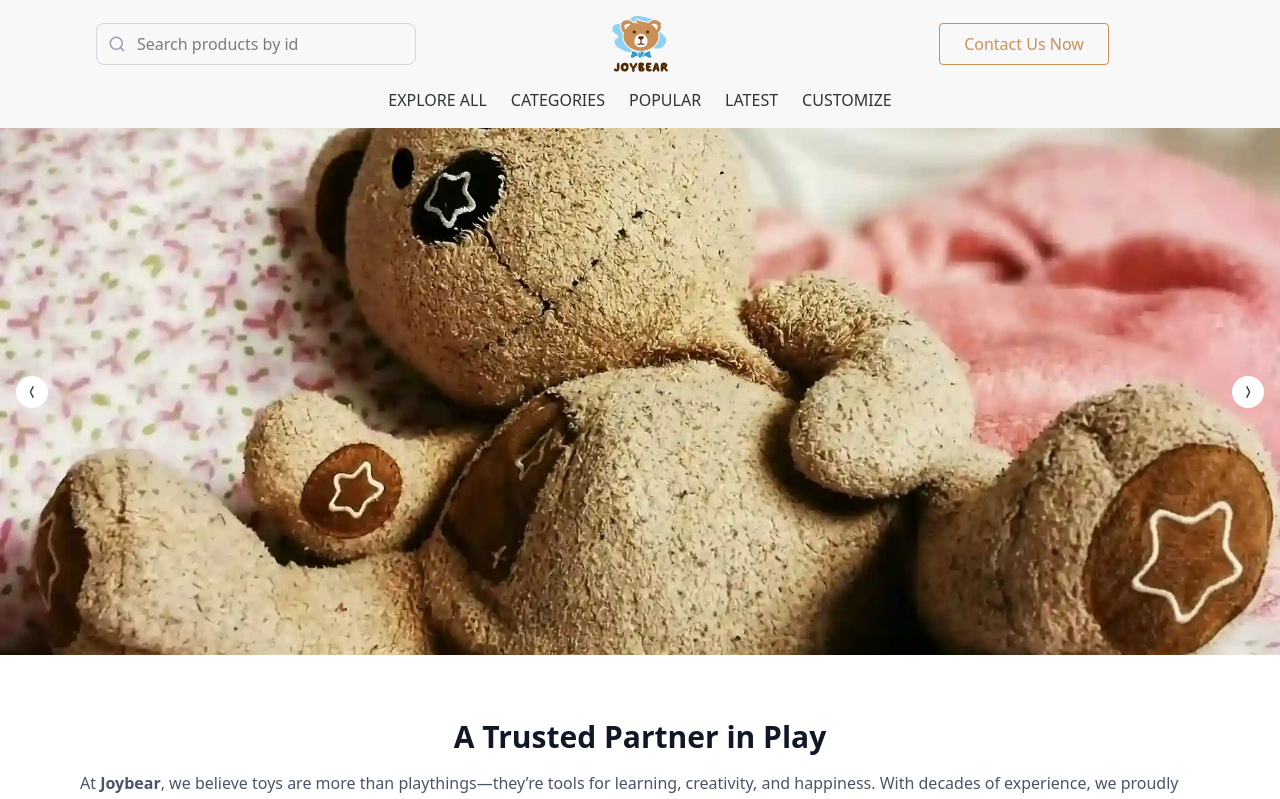
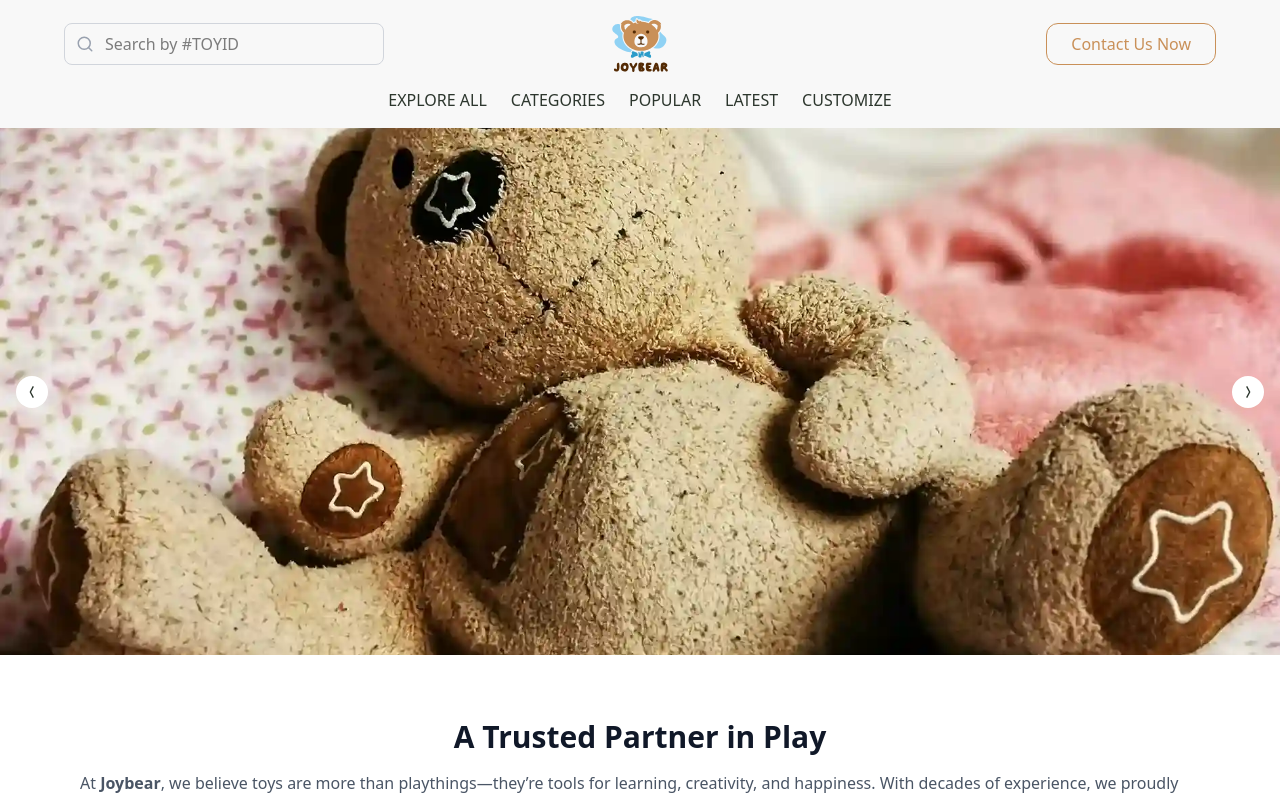
Before and after one commit to ThundeRayn/Joy-Bear, a React (Vite) app: page / in a window 1280 px wide. Shown: the top 799 px of the page. Built offline with nearby package versions, Linux system fonts and the light colour scheme; no server answers.

Commit message:
navbar good for now

```diff
--- a/src/components/Navbar.tsx
+++ b/src/components/Navbar.tsx
@@ -41,7 +41,8 @@ const Navbar = () => {
           {/* Desktop: Logo centered */}
           <div className='hidden md:flex justify-center items-center p-4'>
             <div className="w-full max-w-6xl mx-auto flex items-center">
-              <div className="flex-1 flex justify-center">
+
+              <div className="flex-1 flex justify-start">
                 <div className="w-full max-w-xs">
                   <Search />
                 </div>
@@ -55,11 +56,10 @@ const Navbar = () => {
                 </a>
               </div>
 
-              <div className="flex-1 flex justify-center">
+              <div className="flex-1 flex justify-end">
                 <a
                   href="/about"
-                  className="flex flex-end px-6 py-2 rounded-sm transition-colors duration-200 hover:text-[#624f33]
-                  border border-Joybrown hover:border-[#8b6f47] text-Joybrown font-medium"
+                  className="inline-block px-6 py-2 rounded-xl border border-Joybrown text-Joybrown font-medium transition-colors duration-200 hover:text-[#8b6f47] hover:border-[#8b6f47] whitespace-nowrap"
                 >
                   Contact Us Now
                 </a>
--- a/src/components/Search.tsx
+++ b/src/components/Search.tsx
@@ -6,7 +6,7 @@ interface SearchProps {
   placeholder?: string;
 }
 
-const Search: React.FC<SearchProps> = ({ onSearch, placeholder = 'Search products by id' }) => {
+const Search: React.FC<SearchProps> = ({ onSearch, placeholder = 'Search by #TOYID' }) => {
   const [query, setQuery] = useState<string>('')
 
   const handleChange = (e: React.ChangeEvent<HTMLInputElement>) => {
```
